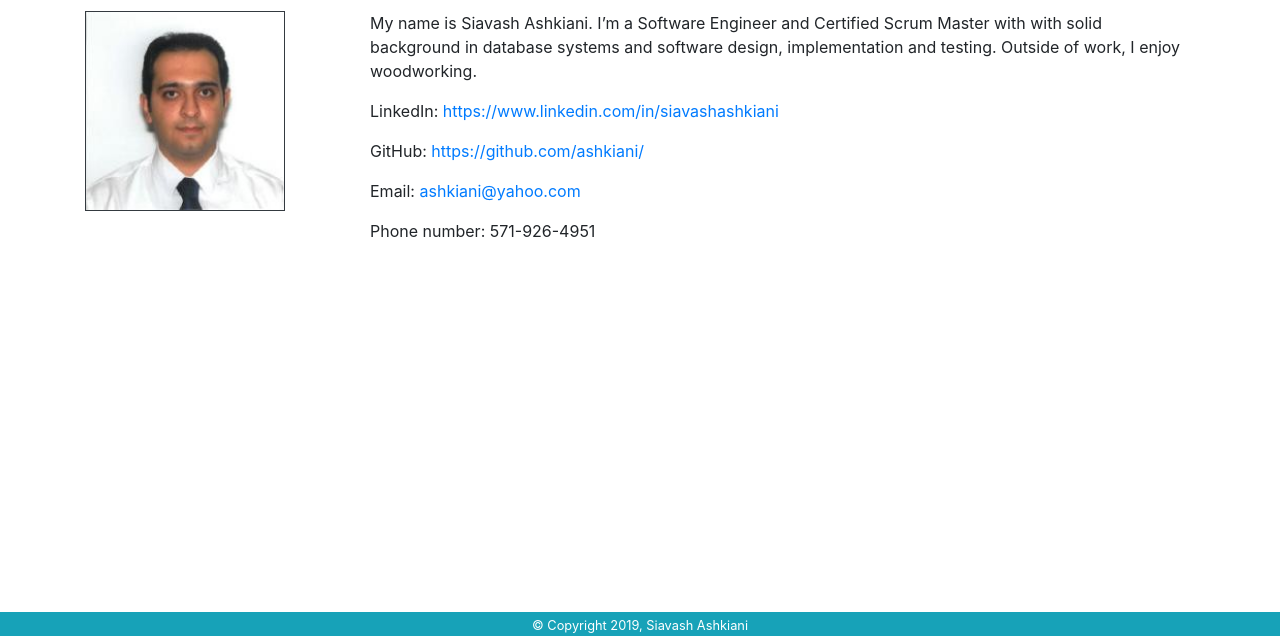
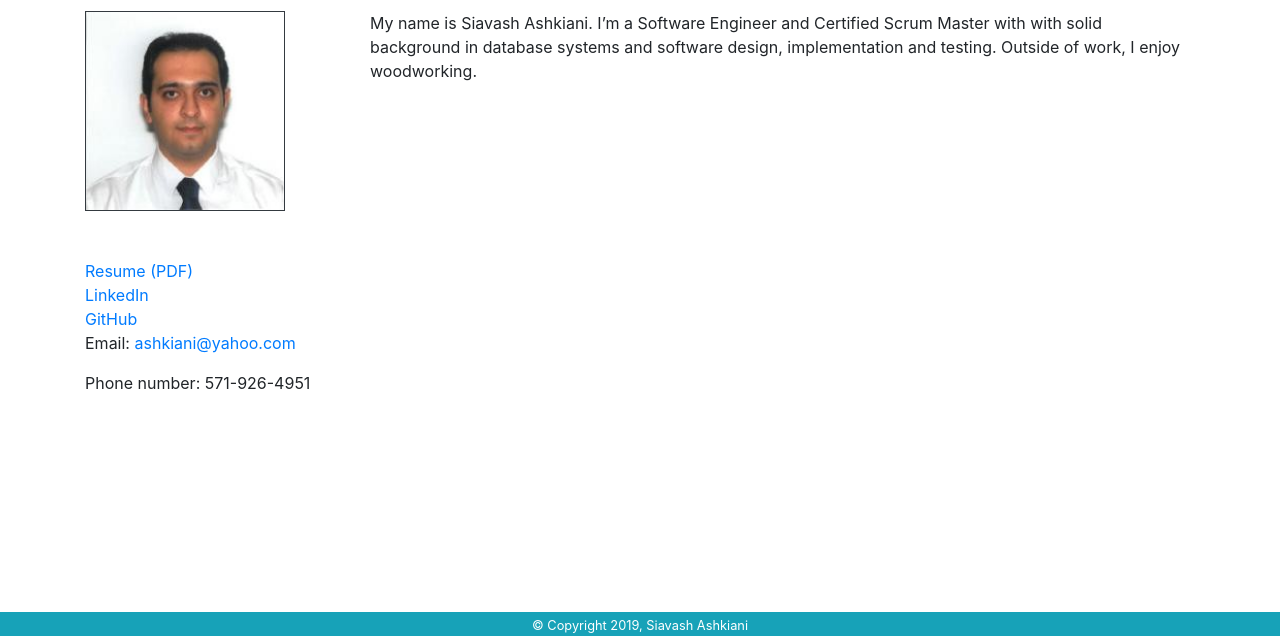
Before and after one commit to ashkiani/Portfolio, a plain HTML site: page index.html in a window 1280 px wide. Shown: the part 164-800 px from the top of the page. Drawn offline with nearby package versions, Linux system fonts and the light colour scheme.

Commit message:
Changed the layout of AboutMe page to list the contact under the picture

```diff
--- a/index.html
+++ b/index.html
@@ -68,14 +68,30 @@
                     background in database systems
                     and software design, implementation and testing. Outside of work, I enjoy woodworking.
                 </p>
-                <p>LinkedIn: <span><a href="https://www.linkedin.com/in/siavashashkiani"
-                            target="_blank">https://www.linkedin.com/in/siavashashkiani</a></span></p>
-                <p>GitHub: <span><a href="https://github.com/ashkiani/"
-                            target="_blank">https://github.com/ashkiani/</a></span></p>
+
+            </div>
+
+        </div>
+        <div class="row mt-5">
+            <div class="col-md-6">
+                <a href="assets/data/resume_siavash.pdf" target="_blank">Resume (PDF)</a>
+            </div>
+        </div>
+        <div class="row">
+            <div class="col-md-6">
+                <a href="https://www.linkedin.com/in/siavashashkiani" target="_blank">LinkedIn</a>
+            </div>
+        </div>
+        <div class="row">
+            <div class="col-md-6">
+                <a href="https://github.com/ashkiani/" target="_blank">GitHub</a>
+            </div>
+        </div>
+        <div class="row">
+            <div class="col-md-6">
                 <p>Email: <span><a href="mailto:ashkiani@yahoo.com" target="_blank">ashkiani@yahoo.com</a></span></p>
                 <p>Phone number: 571-926-4951</p>
             </div>
-
         </div>
         <br>
     </div>
```
Also changed, not shown: 1 other file.
